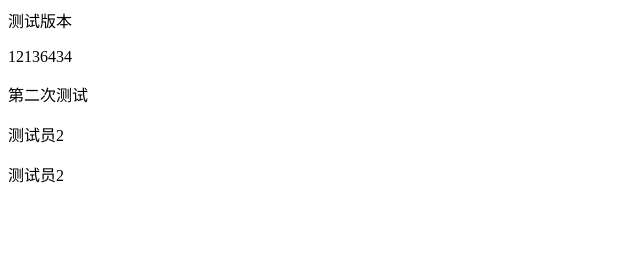
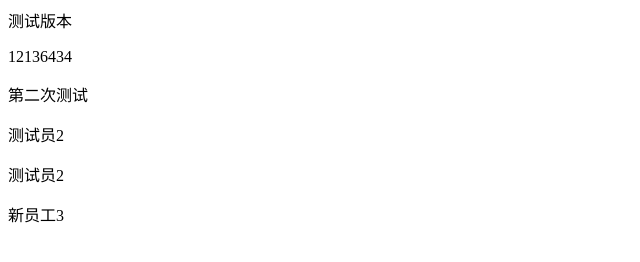
Before and after one commit to chenyanying0517/mydemo, a plain HTML site: page index.html in a window 1280 px wide. Shown: the whole page, without its empty margins (0-640 px from the left). Drawn offline with Linux system fonts and the light colour scheme.

Commit message:
新员工加入

```diff
--- a/index.html
+++ b/index.html
@@ -12,5 +12,6 @@
     <div>第二次测试</div>
     <p>测试员2</p>
     <p>测试员2</p>
+    <div>新员工3</div>
 </body>
 </html>
```
